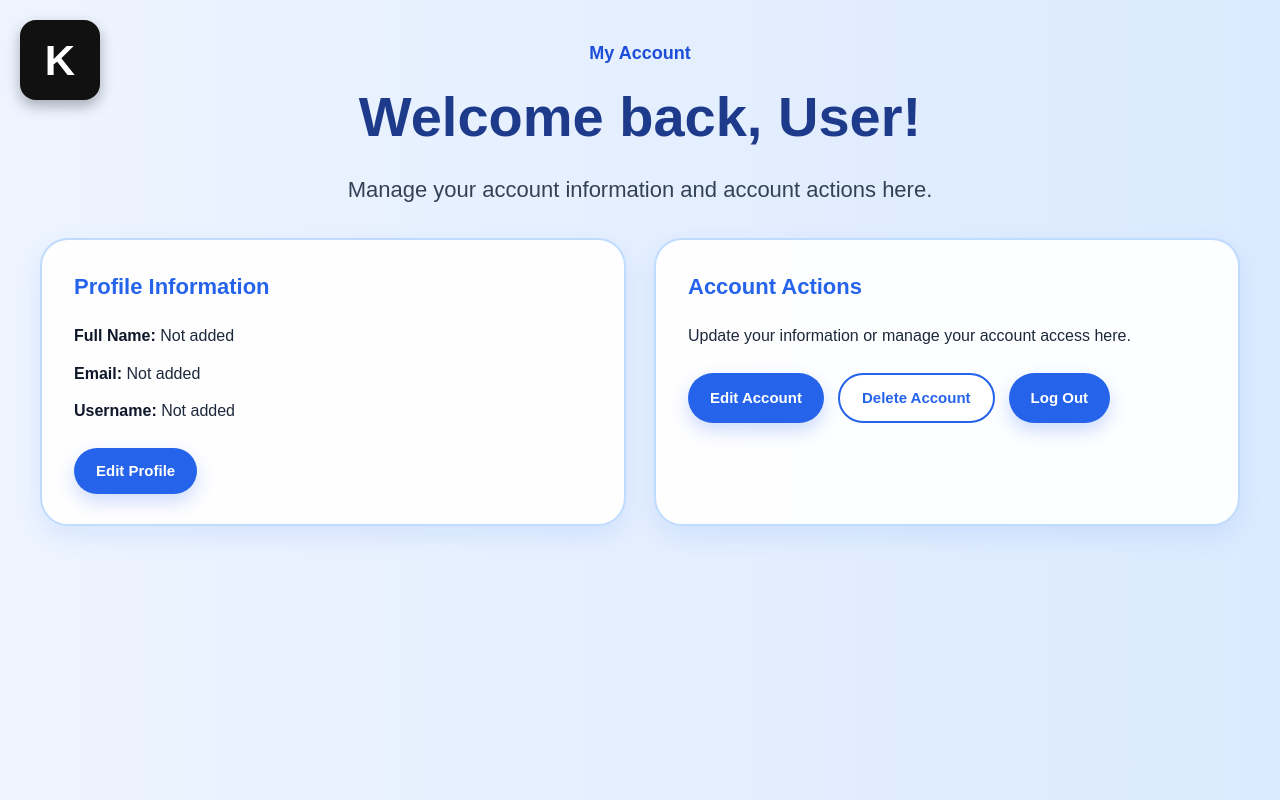
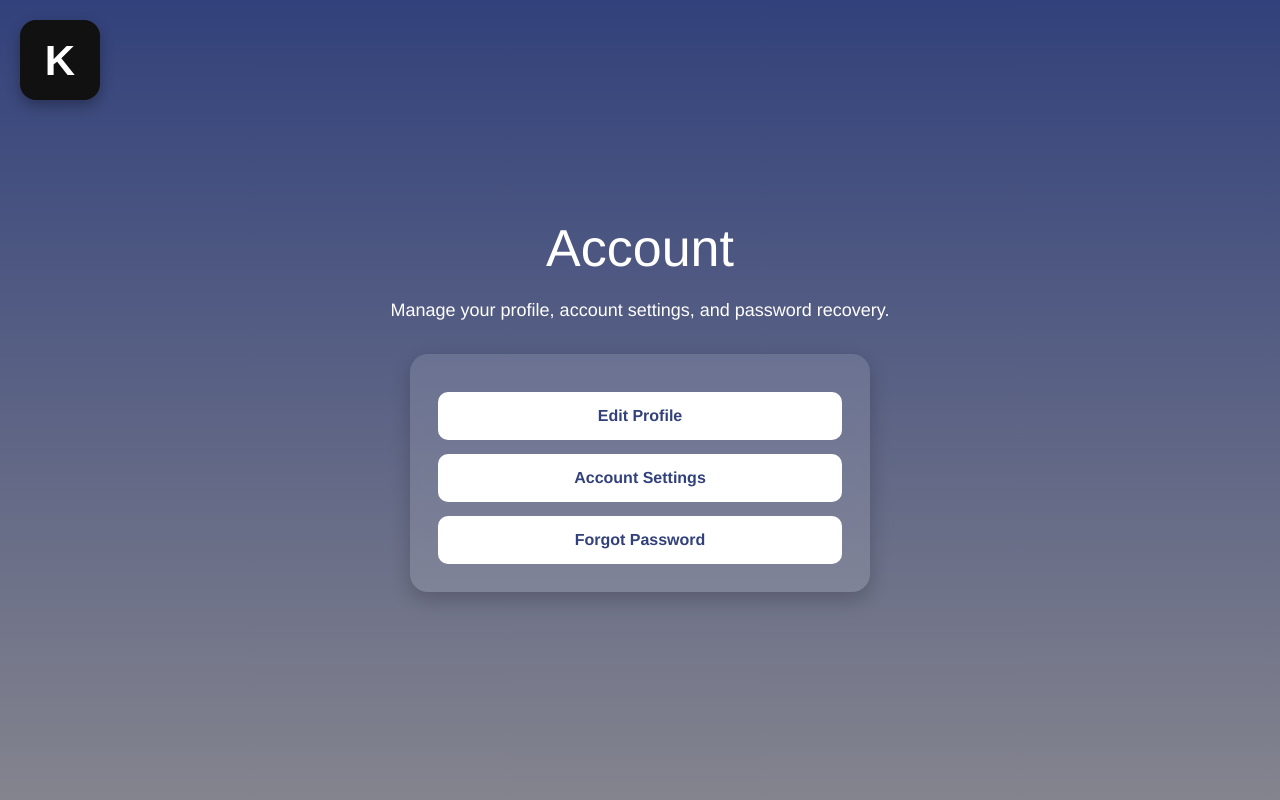
Before and after one commit to Bubbulez/FindMap_SeniorCapstone, a Next.js app: page /account in a window 1280 px wide. Before the commit this address had no page. Built offline with nearby package versions, Linux system fonts and the light colour scheme.

Commit message:
PERSON 3 UPDATES

```diff
--- /dev/null
+++ b/app/account/edit/page.tsx
@@ -0,0 +1,72 @@
+'use client';
+
+import { useState } from 'react';
+import Link from 'next/link';
+import styles from '../../styles/account.module.css';
+
+export default function EditPage() {
+  const [name, setName] = useState('');
+  const [bio, setBio] = useState('');
+  const [major, setMajor] = useState('');
+  const [favoritePlace, setFavoritePlace] = useState('');
+  const [message, setMessage] = useState('');
+
+  const handleSave = (e: React.FormEvent) => {
+    e.preventDefault();
+    setMessage('Profile updated successfully.');
+  };
+
+  return (
+    <div className={styles.accountPage}>
+      <h1 className={styles.accountTitle}>Edit Profile</h1>
+      <p className={styles.accountSubtitle}>
+        Update your personal profile information here.
+      </p>
+
+      <div className={styles.accountCard}>
+        <form className={styles.accountForm} onSubmit={handleSave}>
+          <input
+            className={styles.accountInput}
+            type="text"
+            placeholder="Name"
+            value={name}
+            onChange={(e) => setName(e.target.value)}
+          />
+
+          <input
+            className={styles.accountInput}
+            type="text"
+            placeholder="Major"
+            value={major}
+            onChange={(e) => setMajor(e.target.value)}
+          />
+
+          <input
+            className={styles.accountInput}
+            type="text"
+            placeholder="Favorite Spot on Campus"
+            value={favoritePlace}
+            onChange={(e) => setFavoritePlace(e.target.value)}
+          />
+
+          <textarea
+            className={styles.accountTextarea}
+            placeholder="Bio"
+            value={bio}
+            onChange={(e) => setBio(e.target.value)}
+          />
+
+          <button className={styles.accountButton} type="submit">
+            Save Profile
+          </button>
+        </form>
+
+        {message && <p className={styles.accountMessage}>{message}</p>}
+
+        <Link href="/account" className={styles.backLink}>
+          Back to Account
+        </Link>
+      </div>
+    </div>
+  );
+}
--- a/app/account/page.tsx
+++ b/app/account/page.tsx
@@ -1,116 +1,31 @@
-"use client";
+'use client';
 
-import { useEffect, useState } from "react";
-import { useRouter } from "next/navigation";
-import "../styles/home.css";
-
-type UserData = {
-  fullName: string;
-  email: string;
-  username: string;
-  password?: string;
-};
+import Link from 'next/link';
+import styles from '../styles/account.module.css';
 
 export default function AccountPage() {
-  const router = useRouter();
+  return (
+    <div className={styles.accountPage}>
+      <h1 className={styles.accountTitle}>Account</h1>
+      <p className={styles.accountSubtitle}>
+        Manage your profile, account settings, and password recovery.
+      </p>
 
-  const [userData, setUserData] = useState<UserData>({
-    fullName: "",
-    email: "",
-    username: "",
-    password: "",
-  });
+      <div className={styles.accountCard}>
+        <div className={styles.accountLinks}>
+          <Link href="/account/edit">
+            <button className={styles.accountLinkButton}>Edit Profile</button>
+          </Link>
 
-  useEffect(() => {
-    const savedCurrentUser = localStorage.getItem("currentUser");
+          <Link href="/account/settings">
+            <button className={styles.accountLinkButton}>Account Settings</button>
+          </Link>
 
-    if (savedCurrentUser) {
-      setUserData(JSON.parse(savedCurrentUser));
-    } else {
-      router.push("/signin");
-    }
-  }, [router]);
-
-  const handleDeleteAccount = () => {
-    const savedUsers = localStorage.getItem("users");
-    const users: UserData[] = savedUsers ? JSON.parse(savedUsers) : [];
-
-    const updatedUsers = users.filter((user) => user.email !== userData.email);
-
-    localStorage.setItem("users", JSON.stringify(updatedUsers));
-    localStorage.removeItem("currentUser");
-    router.push("/signup");
-  };
-
-  const handleLogout = () => {
-    localStorage.removeItem("currentUser");
-    router.push("/signin");
-  };
-
-  return (
-    <main className="dashboard-page">
-      <div className="dashboard-header">
-        <p className="dashboard-small-title">My Account</p>
-        <h1 className="dashboard-main-title">
-          Welcome back, {userData.username || "User"}!
-        </h1>
-        <p className="dashboard-subtitle">
-          Manage your account information and account actions here.
-        </p>
+          <Link href="/auth/forgot-password">
+            <button className={styles.accountLinkButton}>Forgot Password</button>
+          </Link>
+        </div>
       </div>
-
-      <section className="dashboard-grid single-column-grid">
-        <div className="dashboard-card">
-          <h2 className="dashboard-card-title">Profile Information</h2>
-
-          <div className="dashboard-info-list">
-            <p>
-              <strong>Full Name:</strong> {userData.fullName || "Not added"}
-            </p>
-            <p>
-              <strong>Email:</strong> {userData.email || "Not added"}
-            </p>
-            <p>
-              <strong>Username:</strong> {userData.username || "Not added"}
-            </p>
-          </div>
-
-          <button
-            className="dashboard-button"
-            onClick={() => router.push("/settings")}
-          >
-            Edit Profile
-          </button>
-        </div>
-
-        <div className="dashboard-card">
-          <h2 className="dashboard-card-title">Account Actions</h2>
-
-          <div className="dashboard-info-list">
-            <p>Update your information or manage your account access here.</p>
-          </div>
-
-          <div className="dashboard-action-group">
-            <button
-              className="dashboard-button"
-              onClick={() => router.push("/settings")}
-            >
-              Edit Account
-            </button>
-
-            <button
-              className="dashboard-outline-button"
-              onClick={handleDeleteAccount}
-            >
-              Delete Account
-            </button>
-
-            <button className="dashboard-button" onClick={handleLogout}>
-              Log Out
-            </button>
-          </div>
-        </div>
-      </section>
-    </main>
+    </div>
   );
 }
--- /dev/null
+++ b/app/account/settings/page.tsx
@@ -0,0 +1,75 @@
+'use client';
+
+import { useState } from 'react';
+import Link from 'next/link';
+import styles from '../../styles/account.module.css';
+
+export default function SettingsPage() {
+  const [email, setEmail] = useState('');
+  const [password, setPassword] = useState('');
+  const [confirmPassword, setConfirmPassword] = useState('');
+  const [message, setMessage] = useState('');
+
+  const handleSave = (e: React.FormEvent) => {
+    e.preventDefault();
+
+    if (!email || !password || !confirmPassword) {
+      setMessage('Please fill in all fields.');
+      return;
+    }
+
+    if (password !== confirmPassword) {
+      setMessage('Passwords do not match.');
+      return;
+    }
+
+    setMessage('Account settings updated successfully.');
+  };
+
+  return (
+    <div className={styles.accountPage}>
+      <h1 className={styles.accountTitle}>Account Settings</h1>
+      <p className={styles.accountSubtitle}>
+        Update your email and password here.
+      </p>
+
+      <div className={styles.accountCard}>
+        <form className={styles.accountForm} onSubmit={handleSave}>
+          <input
+            className={styles.accountInput}
+            type="email"
+            placeholder="New Email"
+            value={email}
+            onChange={(e) => setEmail(e.target.value)}
+          />
+
+          <input
+            className={styles.accountInput}
+            type="password"
+            placeholder="New Password"
+            value={password}
+            onChange={(e) => setPassword(e.target.value)}
+          />
+
+          <input
+            className={styles.accountInput}
+            type="password"
+            placeholder="Confirm New Password"
+            value={confirmPassword}
+            onChange={(e) => setConfirmPassword(e.target.value)}
+          />
+
+          <button className={styles.accountButton} type="submit">
+            Save Account
+          </button>
+        </form>
+
+        {message && <p className={styles.accountMessage}>{message}</p>}
+
+        <Link href="/account" className={styles.backLink}>
+          Back to Account
+        </Link>
+      </div>
+    </div>
+  );
+}
--- /dev/null
+++ b/app/auth/forgot-password/page.tsx
@@ -0,0 +1,53 @@
+'use client';
+
+import { useState } from 'react';
+import Link from 'next/link';
+import styles from '../../styles/account.module.css';
+
+export default function ForgotPasswordPage() {
+  const [email, setEmail] = useState('');
+  const [message, setMessage] = useState('');
+
+  const handleSubmit = (e: React.FormEvent) => {
+    e.preventDefault();
+
+    if (!email.trim()) {
+      setMessage('Please enter your email.');
+      return;
+    }
+
+    setMessage('If an account with that email exists, a reset link would be sent.');
+    setEmail('');
+  };
+
+  return (
+    <div className={styles.accountPage}>
+      <h1 className={styles.accountTitle}>Forgot Password</h1>
+      <p className={styles.accountSubtitle}>
+        Enter your email below and we will help you recover your account.
+      </p>
+
+      <div className={styles.accountCard}>
+        <form className={styles.accountForm} onSubmit={handleSubmit}>
+          <input
+            className={styles.accountInput}
+            type="email"
+            placeholder="Enter your email"
+            value={email}
+            onChange={(e) => setEmail(e.target.value)}
+          />
+
+          <button className={styles.accountButton} type="submit">
+            Submit
+          </button>
+        </form>
+
+        {message && <p className={styles.accountMessage}>{message}</p>}
+
+        <Link href="/account" className={styles.backLink}>
+          Back to Account
+        </Link>
+      </div>
+    </div>
+  );
+}
--- a/app/auth/page.tsx
+++ b/app/auth/page.tsx
@@ -3,7 +3,7 @@
 import Image from "next/image";
 import { useRouter } from "next/navigation";
 import { useEffect, useState } from "react";
-import "../styles/home.css";
+import styles from '../styles/account.module.css';
 
 export default function Home() {
   const router = useRouter();
--- /dev/null
+++ b/app/styles/account.module.css
@@ -0,0 +1,114 @@
+.accountPage {
+  min-height: 100vh;
+  display: flex;
+  flex-direction: column;
+  align-items: center;
+  justify-content: center;
+  background: linear-gradient(to bottom, #32417b, #84848e);
+  font-family: Helvetica, Arial, sans-serif;
+  padding: 30px 20px;
+  text-align: center;
+}
+
+.accountTitle {
+  font-size: 52px;
+  color: white;
+  margin-bottom: 10px;
+}
+
+.accountSubtitle {
+  color: white;
+  font-size: 18px;
+  margin-bottom: 30px;
+  max-width: 500px;
+}
+
+.accountCard {
+  width: 100%;
+  max-width: 460px;
+  background: rgba(255, 255, 255, 0.12);
+  border-radius: 18px;
+  padding: 28px;
+  box-shadow: 0 8px 20px rgba(0, 0, 0, 0.2);
+  backdrop-filter: blur(6px);
+}
+
+.accountForm {
+  display: flex;
+  flex-direction: column;
+  gap: 14px;
+}
+
+.accountInput,
+.accountTextarea {
+  width: 100%;
+  padding: 12px 14px;
+  border-radius: 10px;
+  border: none;
+  outline: none;
+  font-size: 16px;
+  box-sizing: border-box;
+}
+
+.accountTextarea {
+  min-height: 100px;
+  resize: vertical;
+}
+
+.accountButton {
+  padding: 12px;
+  border: none;
+  border-radius: 10px;
+  background-color: white;
+  color: #32417b;
+  font-weight: bold;
+  font-size: 16px;
+  cursor: pointer;
+  transition: 0.25s ease;
+}
+
+.accountButton:hover {
+  transform: translateY(-2px);
+}
+
+.accountLinks {
+  display: flex;
+  flex-direction: column;
+  gap: 14px;
+  margin-top: 10px;
+}
+
+.accountLinkButton {
+  width: 100%;
+  padding: 12px;
+  border-radius: 10px;
+  border: none;
+  background-color: white;
+  color: #32417b;
+  font-weight: bold;
+  font-size: 16px;
+  cursor: pointer;
+  transition: 0.25s ease;
+}
+
+.accountLinkButton:hover {
+  transform: translateY(-2px);
+}
+
+.accountMessage {
+  color: white;
+  font-size: 15px;
+  margin-top: 18px;
+}
+
+.backLink {
+  display: inline-block;
+  margin-top: 18px;
+  color: white;
+  text-decoration: none;
+  font-weight: bold;
+}
+
+.backLink:hover {
+  text-decoration: underline;
+}
```
